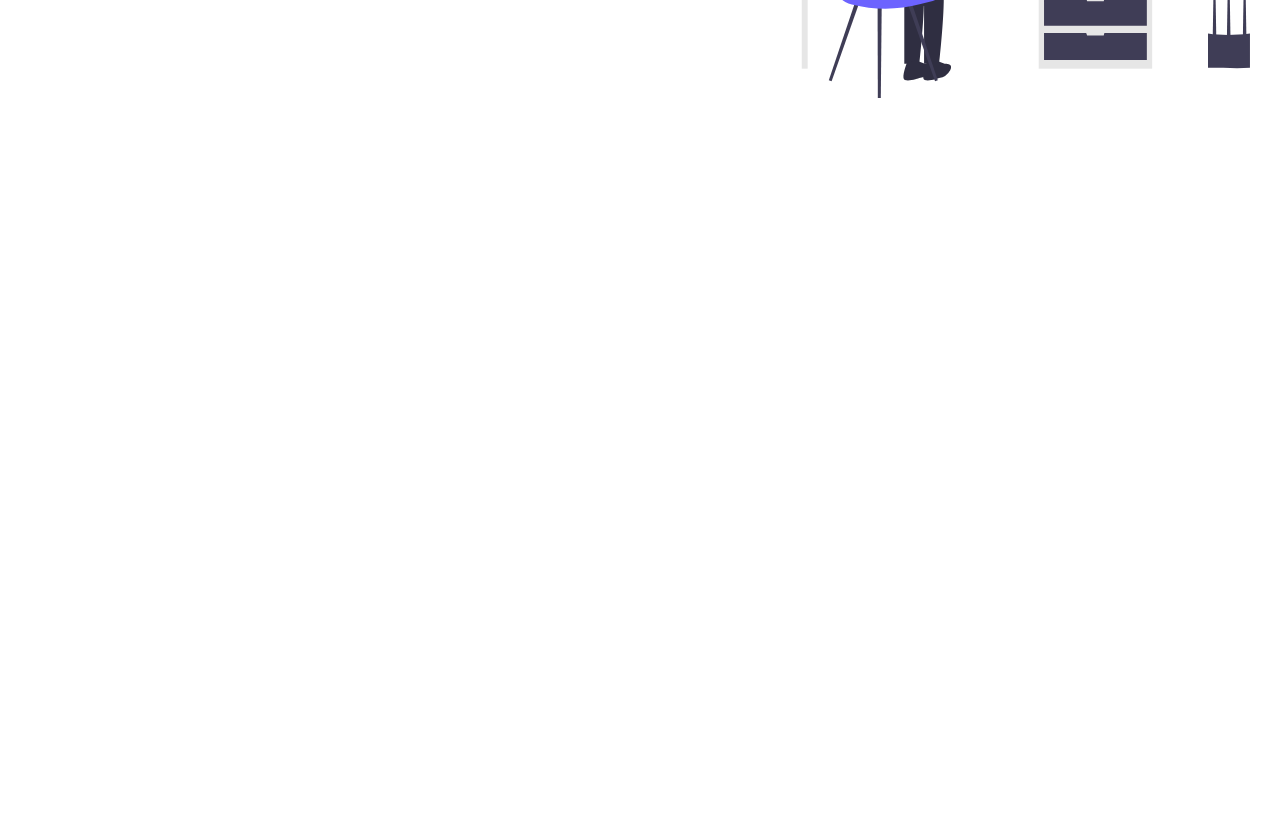
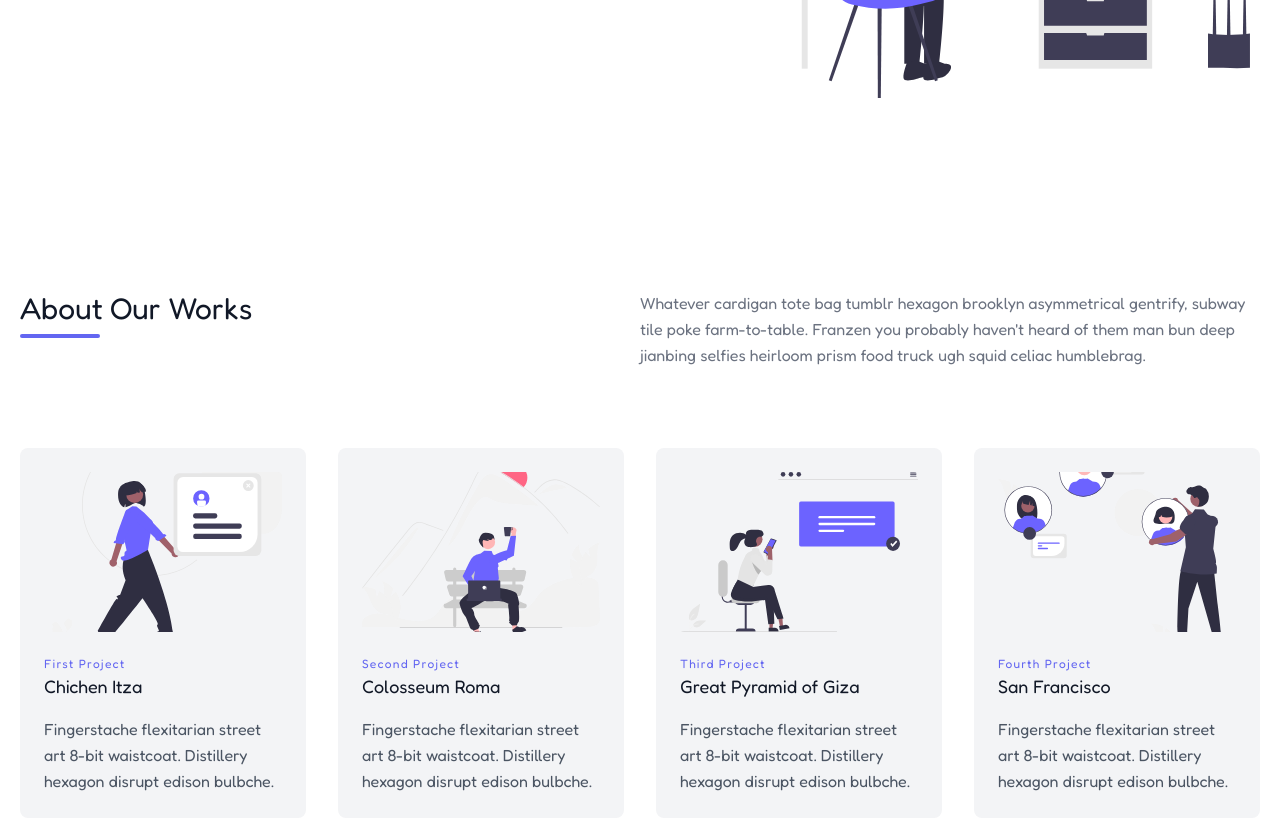
Before and after one commit to sadikhossain69/tailwind-landing-page, a website: page my-app/index.html in a window 1280 px wide. Shown: the part 530-1367 px from the top of the page. Before the commit the page ends 800 px from the top, so only its background shows below. Drawn offline with Linux system fonts and the light colour scheme.

Commit message:
content section added

```diff
--- a/my-app/index.html
+++ b/my-app/index.html
@@ -75,6 +75,54 @@
   </main>
   <!------------------Hero Section End------------------->
 
+  <!------------------Content Section Start------------------->
+  <section class="text-gray-600 body-font">
+    <div class="container px-5 py-24 mx-auto">
+      <div class="flex flex-wrap w-full mb-20">
+        <div class="lg:w-1/2 w-full mb-6 lg:mb-0">
+          <h1 class="sm:text-3xl text-2xl font-medium title-font mb-2 text-gray-900">About Our Works</h1>
+          <div class="h-1 w-20 bg-indigo-500 rounded"></div>
+        </div>
+        <p class="lg:w-1/2 w-full leading-relaxed text-gray-500">Whatever cardigan tote bag tumblr hexagon brooklyn asymmetrical gentrify, subway tile poke farm-to-table. Franzen you probably haven't heard of them man bun deep jianbing selfies heirloom prism food truck ugh squid celiac humblebrag.</p>
+      </div>
+      <div class="flex flex-wrap -m-4">
+        <div class="xl:w-1/4 md:w-1/2 p-4">
+          <div class="bg-gray-100 p-6 rounded-lg">
+            <img class="h-40 rounded w-full object-cover object-center mb-6" src="/images/pic-2.svg" alt="content">
+            <h3 class="tracking-widest text-indigo-500 text-xs font-medium title-font">First Project</h3>
+            <h2 class="text-lg text-gray-900 font-medium title-font mb-4">Chichen Itza</h2>
+            <p class="leading-relaxed text-base">Fingerstache flexitarian street art 8-bit waistcoat. Distillery hexagon disrupt edison bulbche.</p>
+          </div>
+        </div>
+        <div class="xl:w-1/4 md:w-1/2 p-4">
+          <div class="bg-gray-100 p-6 rounded-lg">
+            <img class="h-40 rounded w-full object-cover object-center mb-6" src="/images/pic-3.svg" alt="content">
+            <h3 class="tracking-widest text-indigo-500 text-xs font-medium title-font">Second Project</h3>
+            <h2 class="text-lg text-gray-900 font-medium title-font mb-4">Colosseum Roma</h2>
+            <p class="leading-relaxed text-base">Fingerstache flexitarian street art 8-bit waistcoat. Distillery hexagon disrupt edison bulbche.</p>
+          </div>
+        </div>
+        <div class="xl:w-1/4 md:w-1/2 p-4">
+          <div class="bg-gray-100 p-6 rounded-lg">
+            <img class="h-40 rounded w-full object-cover object-center mb-6" src="/images/pic-4.svg" alt="content">
+            <h3 class="tracking-widest text-indigo-500 text-xs font-medium title-font">Third Project</h3>
+            <h2 class="text-lg text-gray-900 font-medium title-font mb-4">Great Pyramid of Giza</h2>
+            <p class="leading-relaxed text-base">Fingerstache flexitarian street art 8-bit waistcoat. Distillery hexagon disrupt edison bulbche.</p>
+          </div>
+        </div>
+        <div class="xl:w-1/4 md:w-1/2 p-4">
+          <div class="bg-gray-100 p-6 rounded-lg">
+            <img class="h-40 rounded w-full object-cover object-center mb-6" src="/images/pic-5.svg" alt="content">
+            <h3 class="tracking-widest text-indigo-500 text-xs font-medium title-font">Fourth Project</h3>
+            <h2 class="text-lg text-gray-900 font-medium title-font mb-4">San Francisco</h2>
+            <p class="leading-relaxed text-base">Fingerstache flexitarian street art 8-bit waistcoat. Distillery hexagon disrupt edison bulbche.</p>
+          </div>
+        </div>
+      </div>
+    </div>
+  </section>
+  <!------------------Content Section End------------------->
+
   <!------------------------------Main Section End------------------------->
 </body>
 
```
Also changed, not shown: dist/output.css, images/pic-2.svg (added), images/pic-3.svg (added), images/pic-4.svg (added), images/pic-5.svg (added).
